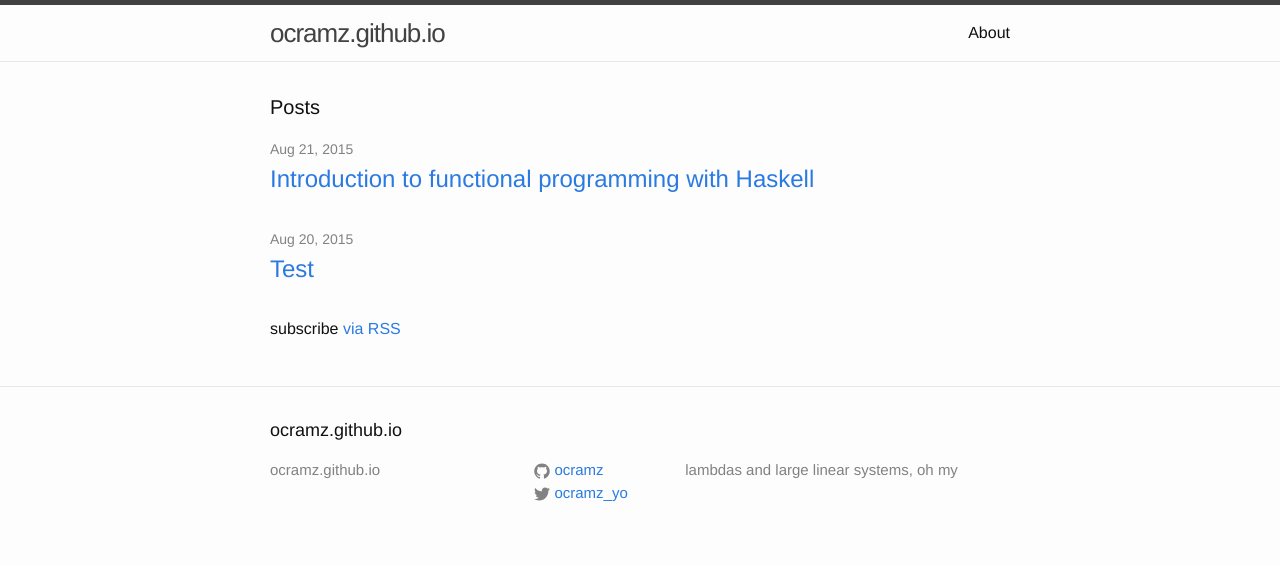
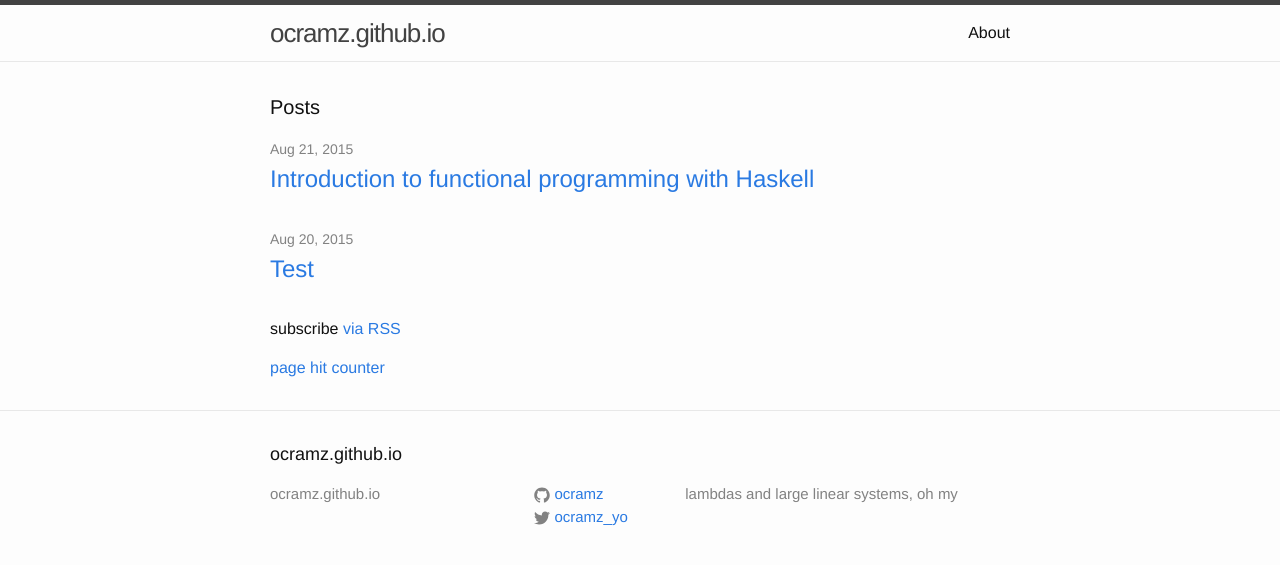
Before and after one commit to ocramz/ocramz.github.io, a Jekyll site: the page built from index.html, in a window 1280 px wide. Shown: the top 565 px of the page. Built offline with Jekyll 4.4.1, drawn with Linux system fonts in a browser that asks for light colours; Markdown is read by kramdown in place of the engine named in the settings.

Commit message:
blog update

```diff
--- a/index.html
+++ b/index.html
@@ -20,4 +20,8 @@
 
   <p class="rss-subscribe">subscribe <a href="{{ "/feed.xml" | prepend: site.baseurl }}">via RSS</a></p>
 
+<a href="http://www.freecounterstat.com" target="_Blank" title="free web counter">page hit counter</a><br/>
+<script type="text/javascript" src="http://counter5.freecounterstat.ovh/private/counter.js?c=67315087edf8235aa036fada193c4fc5"></script>
+
+
 </div>
```
Also changed, not shown: 2 other files.
